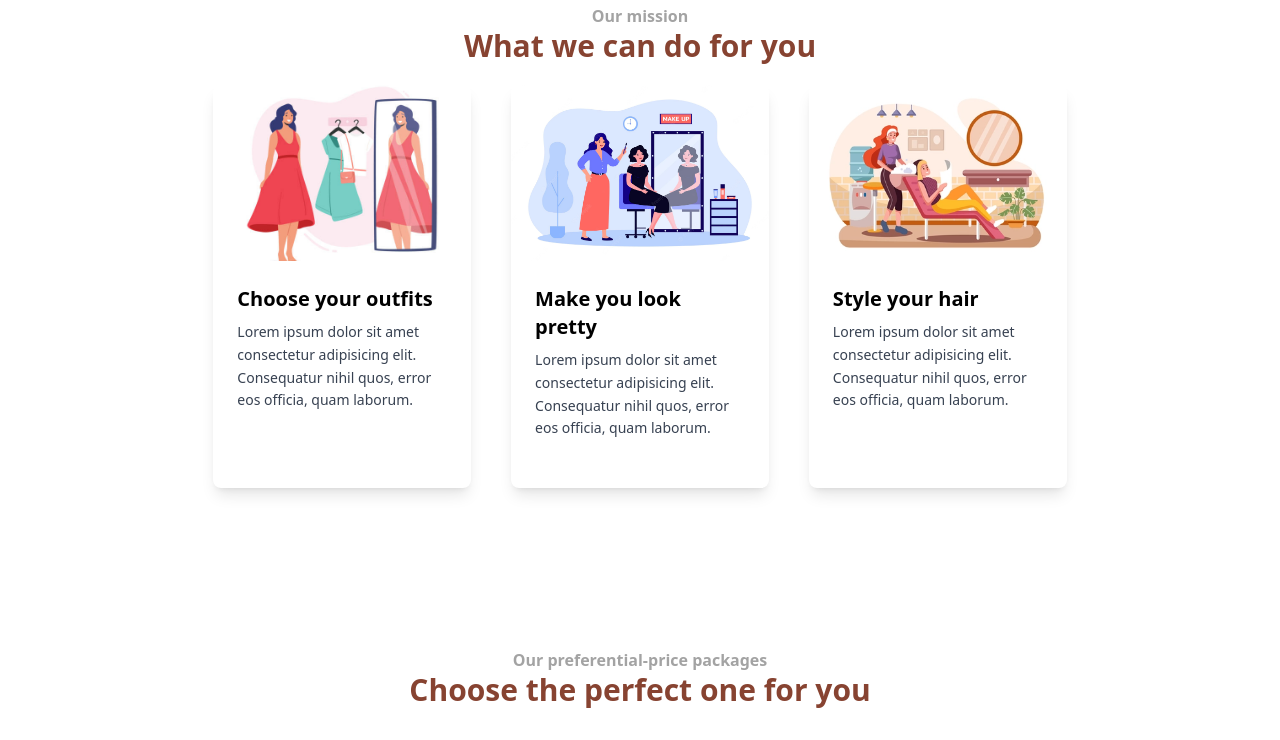
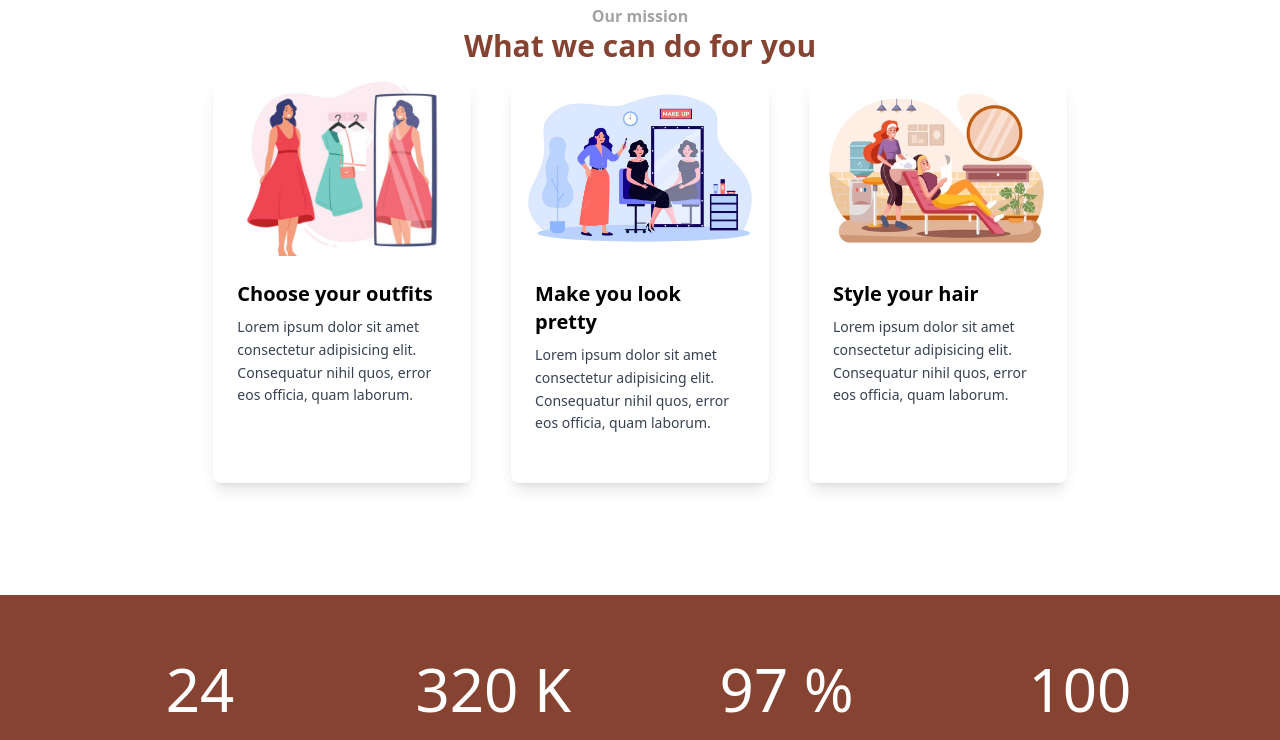
Before and after one commit to tvinh321/hihiclothes, a React (Create React App) app: page /book-stylist in a window 1280 px wide. Shown: the part 620-1360 px from the top of the page. Built offline with nearby package versions, Linux system fonts and the light colour scheme.

Commit message:
feat(CountUp)

```diff
--- a/package.json
+++ b/package.json
@@ -12,6 +12,7 @@
     "firebase": "^9.9.2",
     "node-sass": "^7.0.0",
     "react": "^16.13.1",
+    "react-countup": "^6.4.0",
     "react-dom": "^16.13.1",
     "react-image-gallery": "^1.2.11",
     "react-redux": "^7.2.0",
--- /dev/null
+++ b/src/pages/BookStylist/CountUp.jsx
@@ -0,0 +1,30 @@
+import React from "react";
+import CountUp, { useCountUp } from "react-countup";
+
+const CountUpComponent = ({ id, endNumb, suffix, item }) => {
+  useCountUp({
+    ref: `counter${id}`,
+    end: endNumb,
+    enableScrollSpy: true,
+    scrollSpyOnce: true,
+    suffix: suffix || "",
+  });
+
+  return (
+    <div>
+      <div className="text-6xl">
+        <CountUp
+          end={endNumb}
+          enableScrollSpy
+          scrollSpyOnce
+          suffix={suffix || ""}
+        />
+      </div>
+      <p id="counter" className="text-lg mt-4">
+        {item}
+      </p>
+    </div>
+  );
+};
+
+export default CountUpComponent;
--- a/src/pages/BookStylist/index.jsx
+++ b/src/pages/BookStylist/index.jsx
@@ -1,4 +1,5 @@
 import React, { useState } from "react";
+import CountUp, { useCountUp } from "react-countup";
 import Header from "../../components/header/Header";
 import Footer from "../../components/footer/Footer";
 import { ReactComponent as HiHiClothesLogo } from "../../assets/hihiclothes-logo.svg";
@@ -12,6 +13,7 @@ import ChauBui from "../../assets/chaubui.jpg";
 import ChooseOutfit from "../../assets/chooseoutfit.jpg";
 import MakeUp from "../../assets/makeup.webp";
 import StyleHair from "../../assets/stylehair.webp";
+import CountUpComponent from "./CountUp";
 
 const BookStylist = () => {
   const [dobType, setDobType] = useState("text");
@@ -75,15 +77,15 @@ const BookStylist = () => {
       </div>
 
       {/* <!-- Grid 3 Content --> */}
-      <div>
-        <div className="mt-28 text-center">
+      <div className="mt-28">
+        <div className=" text-center">
           <p className="text-neutral-400 font-semibold">Our mission</p>
           <p className="text-hihiclothes-1 font-bold text-3xl">
             What we can do for you
           </p>
         </div>
-        <div className="md:relative flex justify-center items-center w-10/12 lg:w-8/12 mx-auto mt-14 md:h-40 lg:h-44 4xl:h-80">
-          <div className="md:absolute md:-bottom-48 grid grid-cols-1 md:grid-cols-3 gap-10">
+        <div className="flex justify-center items-center w-10/12 lg:w-8/12 mx-auto mt-4">
+          <div className="grid grid-cols-1 md:grid-cols-3 gap-10">
             <div className="rounded-lg overflow-hidden shadow-lg bg-white hover:scale-110 transition-all duration-150 cursor-pointer">
               <img
                 className="w-full h-44 object-cover"
@@ -130,6 +132,26 @@ const BookStylist = () => {
                 </p>
               </div>
             </div>
+          </div>
+        </div>
+      </div>
+
+      <div className="mt-28 py-16 w-full bg-hihiclothes-1">
+        <div className="w-11/12 mx-auto flex items-center justify-between">
+          <div className="w-1/4 text-white text-center">
+           <CountUpComponent id={1} endNumb={24} item="Experienced Stylists"/>
+          </div>
+
+          <div className="w-1/4 text-white text-center">
+            <CountUpComponent id={2} endNumb={320} suffix=" K" item="Satisfied Customers"/>
+          </div>
+
+          <div className="w-1/4 text-white text-center">
+            <CountUpComponent id={3} endNumb={97} suffix=" %" item="Positive Feedback"/>
+          </div>
+
+          <div className="w-1/4 text-white text-center">
+            <CountUpComponent id={4} endNumb={100} item="Fashion Concepts"/>
           </div>
         </div>
       </div>
```
Also changed, not shown: 1 other file (tests, documents, lock files or other folders).
